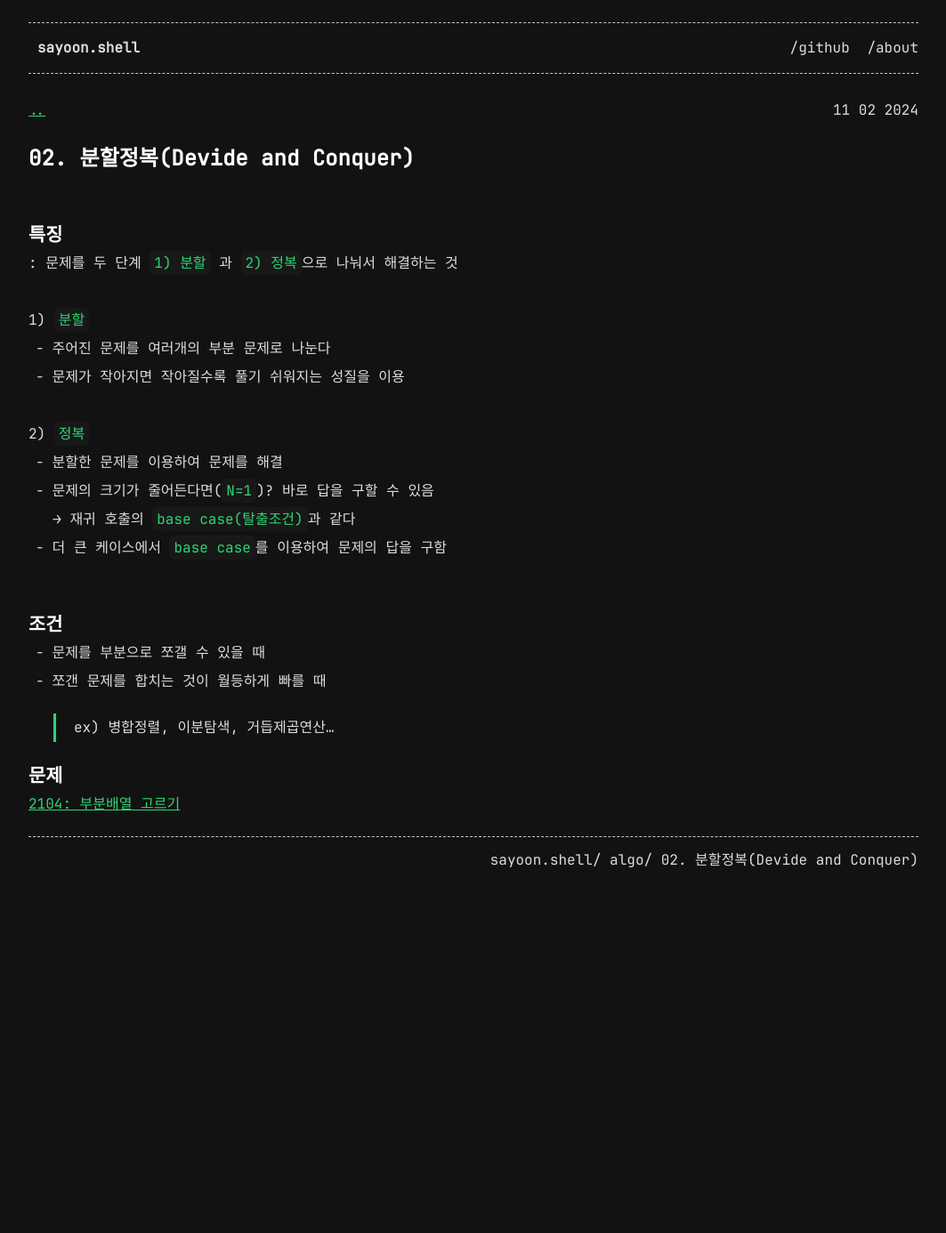
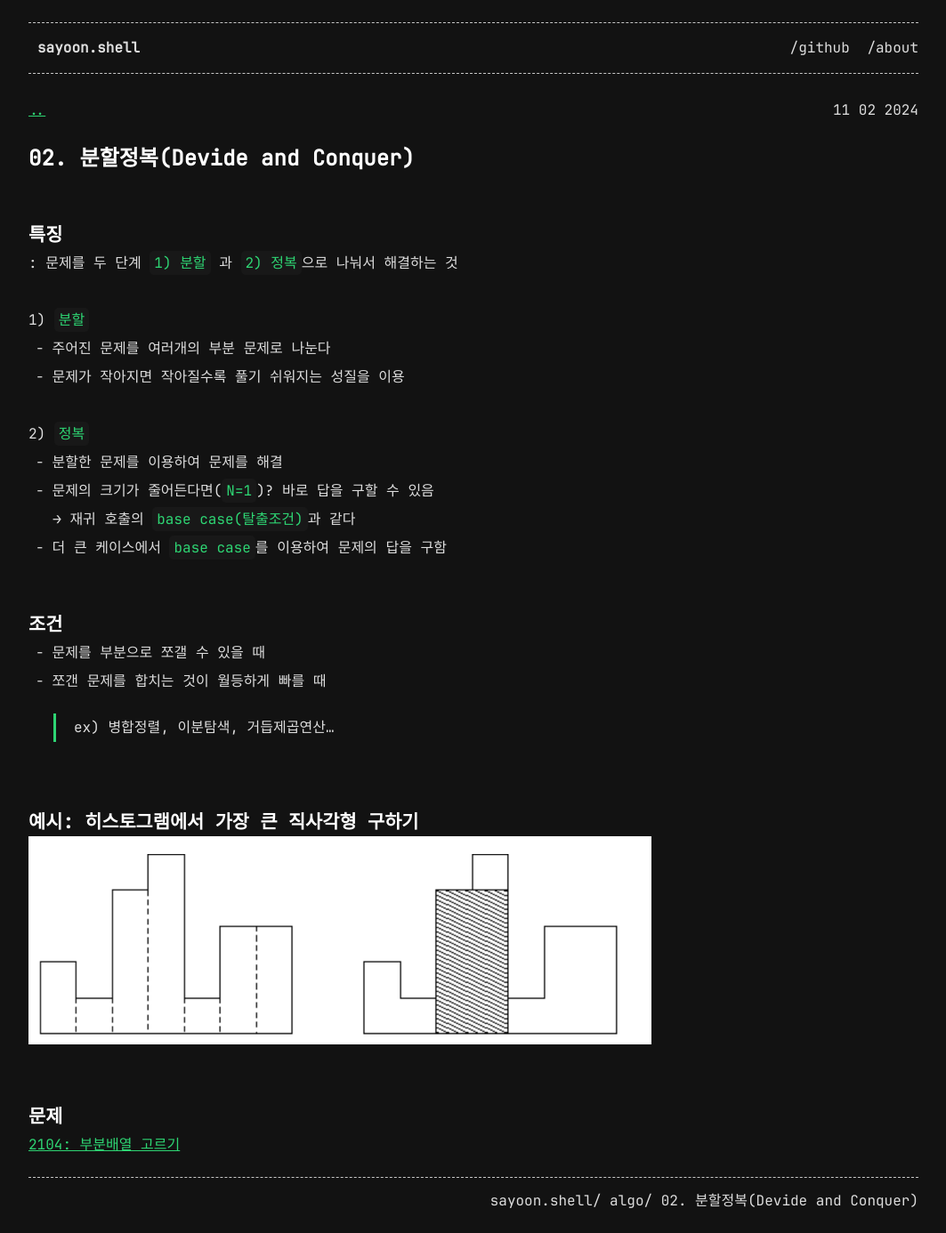
Before and after one commit to sayoonnn/sayoonnn.github.io, a Jekyll site: the page built from _posts/algorithm/2024-11-02-dp.md, in a window 1280 px wide. Shown: the whole page at 89% size, without its empty margins (108-1171 px from the left). Built offline with Jekyll 4.4.1, drawn with Linux system fonts in a browser that asks for light colours; some web fonts are replaced; before the commit the page ends 1003 px from its top, so only the background shows below that.

Commit message:
241220_22:07

```diff
--- a/_posts/algorithm/2024-11-02-dp.md
+++ b/_posts/algorithm/2024-11-02-dp.md
@@ -26,5 +26,12 @@ category: algo
 - 쪼갠 문제를 합치는 것이 월등하게 빠를 때
 > ex) 병합정렬, 이분탐색, 거듭제곱연산...
 
+<br>
+
+## 예시: 히스토그램에서 가장 큰 직사각형 구하기
+![직사지갓](/assets/images/dc_01.png)
+
+<br>
+
 ## 문제
 [2104: 부분배열 고르기](/ps/2104.html)
```
Also changed, not shown: _posts/algorithm/2024-11-01-그리디.md (+1 -1 lines), assets/images/dc_01.png (added), assets/images/greedy_01.png (renamed from assets/images/image.png).
